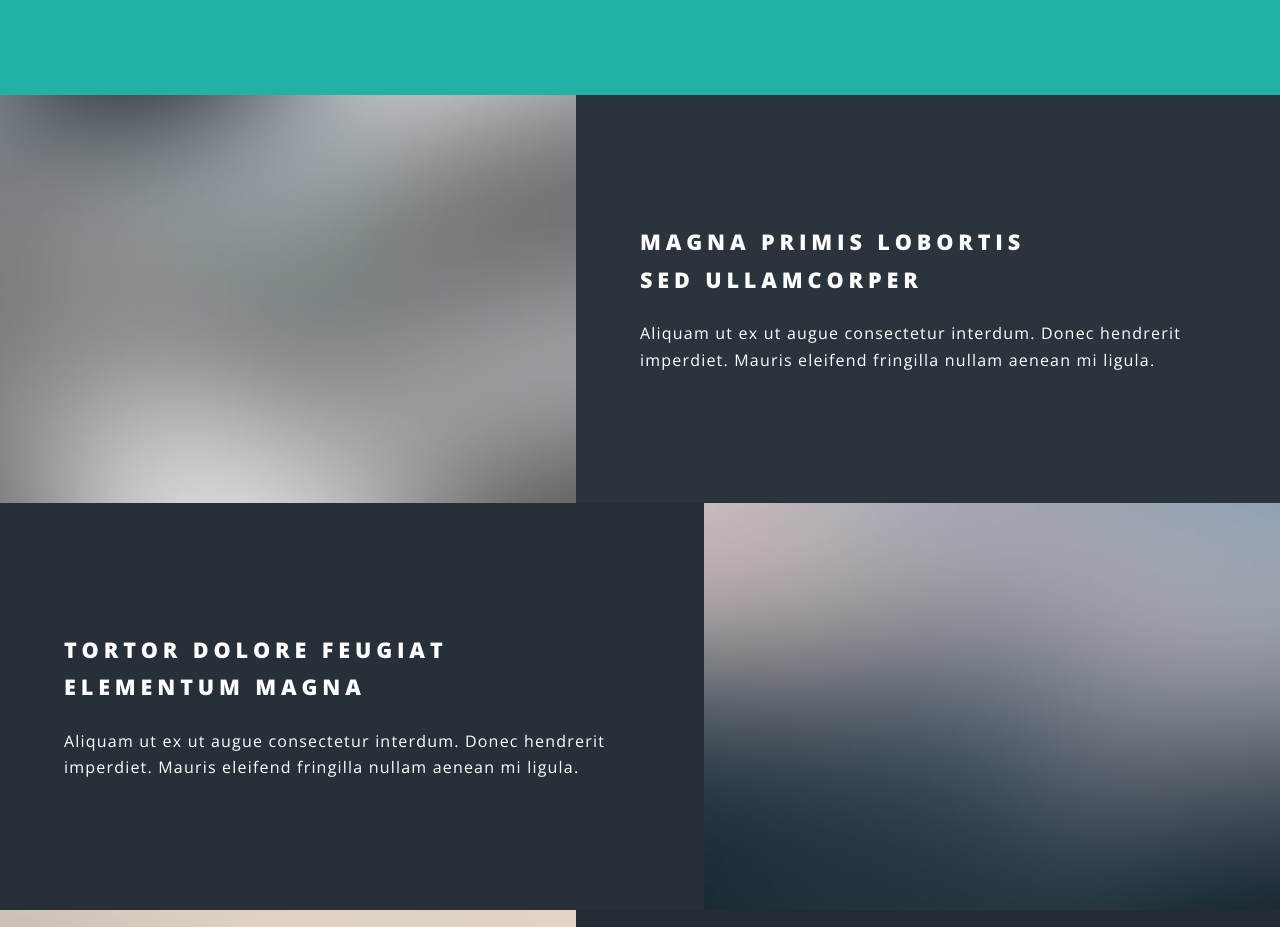
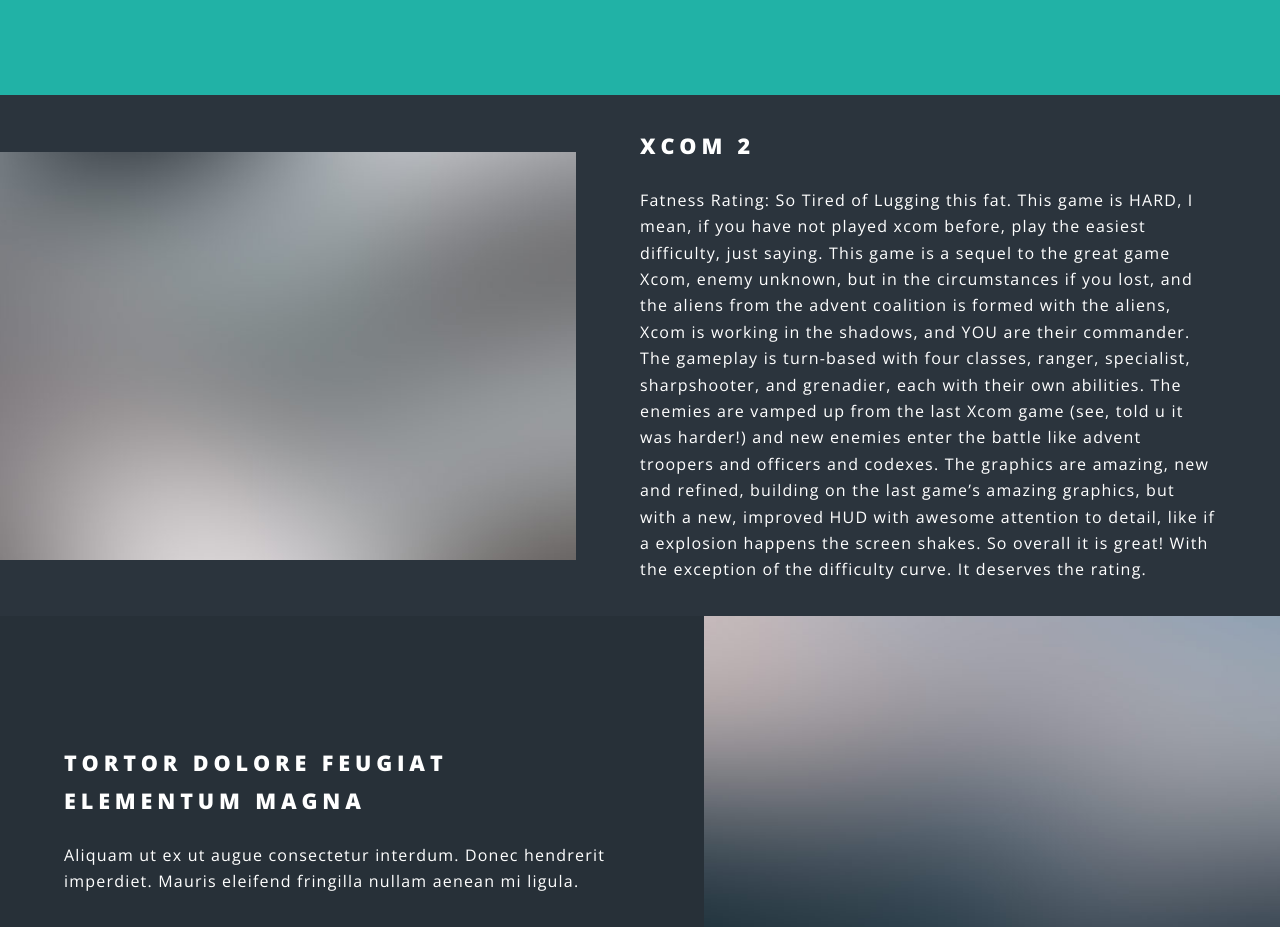
Before and after one commit to kelvin1011/kelvin1011.github.io, a plain HTML site: page index.html in a window 1280 px wide. Shown: the part 1226-2153 px from the top of the page. Drawn offline with nearby package versions, Linux system fonts and the light colour scheme.

Commit message:
Xcom 2 Review

```diff
--- a/index.html
+++ b/index.html
@@ -75,9 +75,21 @@
 					<section id="two" class="wrapper alt style2">
 						<section class="spotlight">
 							<div class="image"><img src="images/pic01.jpg" alt="" /></div><div class="content">
-								<h2>Magna primis lobortis<br />
-								sed ullamcorper</h2>
-								<p>Aliquam ut ex ut augue consectetur interdum. Donec hendrerit imperdiet. Mauris eleifend fringilla nullam aenean mi ligula.</p>
+								<h2>Xcom 2<br />
+							</h2>
+								<p>
+
+Fatness Rating: So Tired of Lugging this fat.
+
+
+This game is HARD, I mean, if you have not played xcom before, play the easiest difficulty, just saying.
+
+This game is a sequel to the great game Xcom, enemy unknown, but in the circumstances if you lost, and the aliens from the advent coalition is formed with the aliens, Xcom is working in the shadows, and YOU are their commander.
+
+The gameplay is turn-based with four classes, ranger, specialist, sharpshooter, and grenadier, each with their own abilities. The enemies are vamped up from the last Xcom game (see, told u it was harder!) and new enemies enter the battle like advent troopers and officers and codexes.
+
+The graphics are amazing, new and refined, building on the last game’s amazing graphics, but with a new, improved HUD with awesome attention to detail, like if a explosion happens the screen shakes.
+So overall it is great! With the exception of the difficulty curve. It deserves the rating.</p>
 							</div>
 						</section>
 						<section class="spotlight">
```
